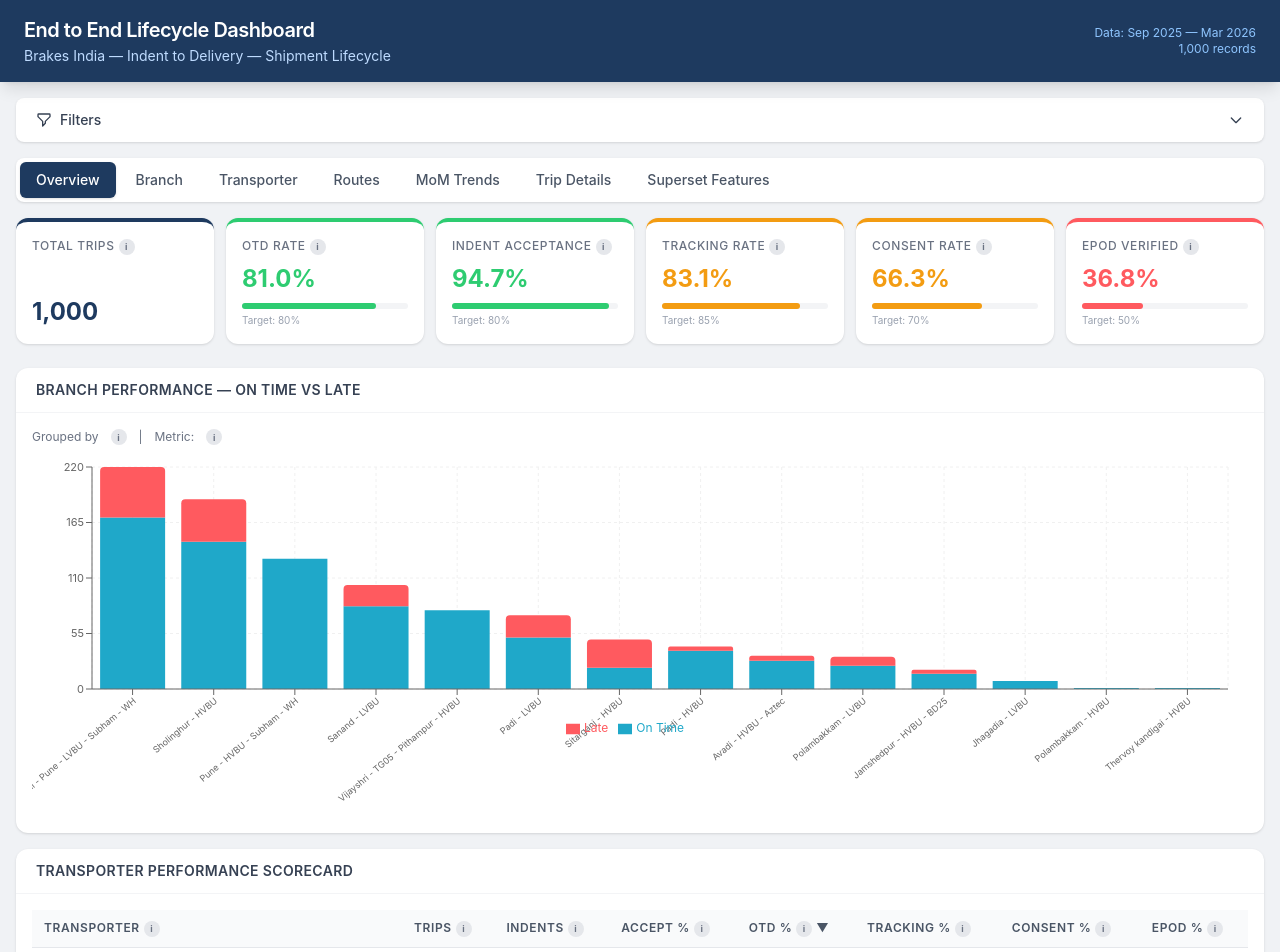
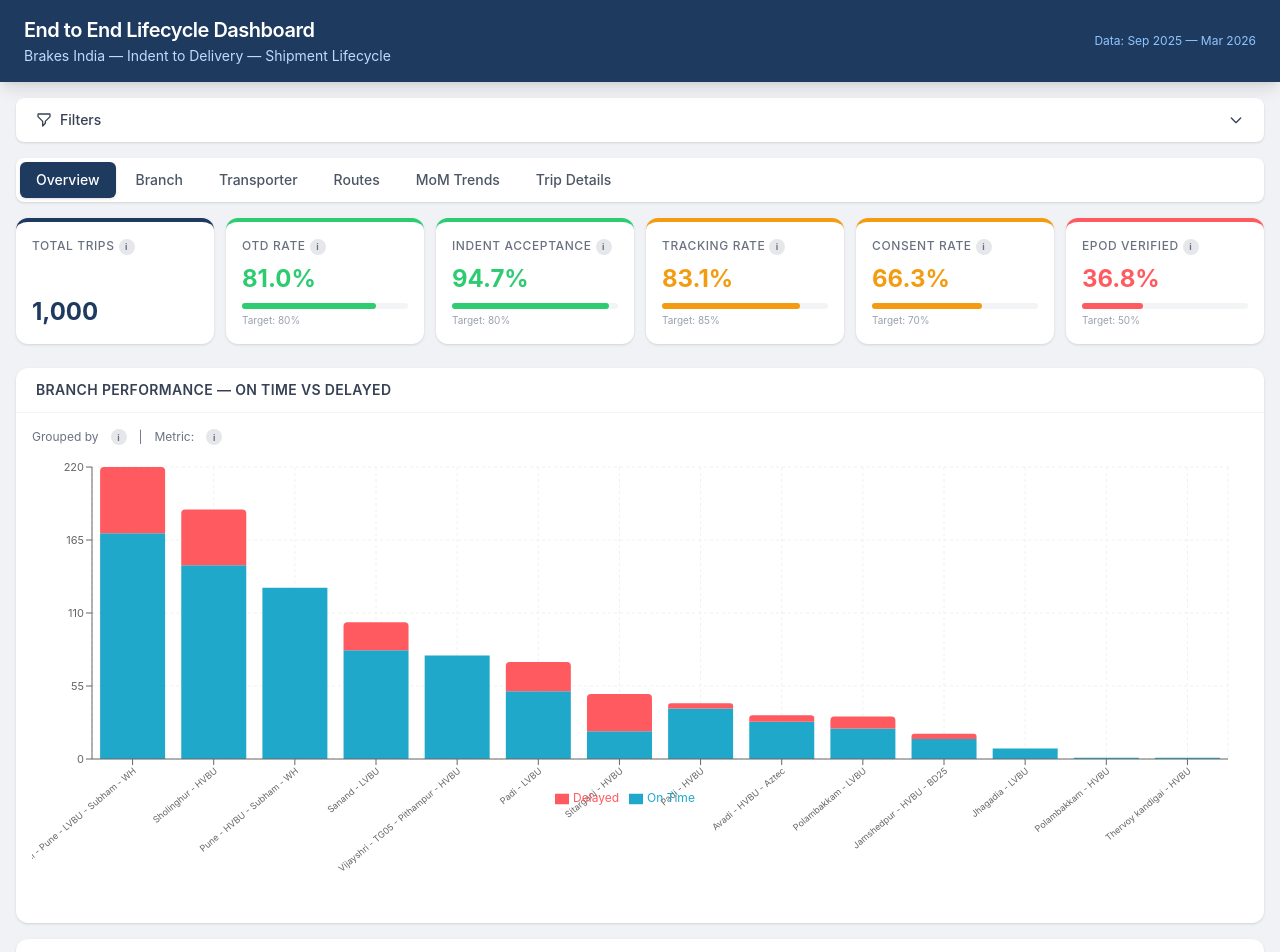
Before and after one commit to arjunhariharan1234/E2E-dashboard, a React (Vite) app in the folder dashboard/: page / in a window 1280 px wide. Shown: the top 952 px of the page. Built offline with nearby package versions, Linux system fonts and the light colour scheme.

Commit message:
Fix tooltips, remove Superset tab & record count, use Delayed, top 5 MoM, larger charts, full-width heatmap

```diff
--- a/dashboard/src/App.jsx
+++ b/dashboard/src/App.jsx
@@ -18,7 +18,6 @@ import MoMTrends from './components/MoMTrends';
 import RouteHeatmap from './components/RouteHeatmap';
 import TripDrillDown from './components/TripDrillDown';
 import Filters from './components/Filters';
-import SupersetFeatures from './components/SupersetFeatures';
 
 const ALL_DATA = loadDataset();
 
@@ -61,7 +60,6 @@ export default function App() {
     { id: 'routes', label: 'Routes' },
     { id: 'trends', label: 'MoM Trends' },
     { id: 'drilldown', label: 'Trip Details' },
-    { id: 'superset', label: 'Superset Features' },
   ];
 
   return (
@@ -78,7 +76,6 @@ export default function App() {
           </div>
           <div className="text-xs text-blue-300 text-right">
             <div>Data: Sep 2025 &mdash; Mar 2026</div>
-            <div>{ALL_DATA.length.toLocaleString()} records</div>
           </div>
         </div>
       </header>
@@ -108,8 +105,6 @@ export default function App() {
           ))}
         </nav>
 
-        {activeSection !== 'superset' && (
-          <>
         <div className="grid grid-cols-2 md:grid-cols-3 lg:grid-cols-6 gap-3 mb-6">
           <KPICard label="Total Trips" value={kpis.totalTrips.toLocaleString()} color="#1e3a5f" fieldKey="totalTrips" />
           <KPICard label="OTD Rate" value={`${kpis.otdRate}%`} color="#2ecc71" target={80} actual={parseFloat(kpis.otdRate)} fieldKey="onTimeRate" />
@@ -120,7 +115,7 @@ export default function App() {
         </div>
 
         {(activeSection === 'overview' || activeSection === 'branch') && (
-              <Section title="Branch Performance &mdash; On Time vs Late">
+          <Section title="Branch Performance &mdash; On Time vs Delayed">
             <BranchPerformance data={branchData} />
           </Section>
         )}
@@ -137,33 +132,25 @@ export default function App() {
         )}
 
         {(activeSection === 'overview' || activeSection === 'routes') && (
-              <Section title="Route Level &mdash; On Time vs Late">
+          <Section title="Route Level &mdash; On Time vs Delayed">
             <RouteAnalysis data={routeData} />
           </Section>
         )}
 
         {(activeSection === 'overview' || activeSection === 'trends') && (
-              <div className="grid grid-cols-1 lg:grid-cols-2 gap-4 mb-4">
-                <Section title="MoM Transporter OTD %">
+          <>
+            <Section title="MoM Transporter OTD % (Top 5)">
               <MoMTrends data={momData} months={MONTHS} />
             </Section>
             <Section title="Route OTD % &mdash; Monthly Heatmap">
               <RouteHeatmap data={routeMomData} months={MONTHS} />
             </Section>
-              </div>
+          </>
         )}
 
         {(activeSection === 'overview' || activeSection === 'drilldown') && (
           <Section title="Trip Detail Drill Down">
             <TripDrillDown data={tripDetails} />
-              </Section>
-            )}
-          </>
-        )}
-
-        {activeSection === 'superset' && (
-          <Section title="Superset Capabilities &mdash; What You Get on Production">
-            <SupersetFeatures />
           </Section>
         )}
       </div>
--- a/dashboard/src/components/BranchPerformance.jsx
+++ b/dashboard/src/components/BranchPerformance.jsx
@@ -8,7 +8,7 @@ export default function BranchPerformance({ data }) {
     .map((d) => ({
       name: d.key,
       'On Time': d.onTime,
-      'Late': d.late,
+      'Delayed': d.late,
       total: d.onTime + d.late,
     }))
     .sort((a, b) => b.total - a.total);
@@ -22,8 +22,8 @@ export default function BranchPerformance({ data }) {
         <span>Metric:</span>
         <FieldInfo field="staBreach" />
       </div>
-      <ResponsiveContainer width="100%" height={360}>
-        <BarChart data={chartData} margin={{ top: 10, right: 20, left: 0, bottom: 80 }}>
+      <ResponsiveContainer width="100%" height={450}>
+        <BarChart data={chartData} margin={{ top: 10, right: 20, left: 0, bottom: 100 }}>
           <CartesianGrid strokeDasharray="3 3" stroke="#f0f0f0" />
           <XAxis
             dataKey="name"
@@ -38,7 +38,7 @@ export default function BranchPerformance({ data }) {
           />
           <Legend wrapperStyle={{ fontSize: 12 }} />
           <Bar dataKey="On Time" stackId="a" fill="#1fa8c9" radius={[0, 0, 0, 0]} />
-          <Bar dataKey="Late" stackId="a" fill="#ff5a5f" radius={[4, 4, 0, 0]} />
+          <Bar dataKey="Delayed" stackId="a" fill="#ff5a5f" radius={[4, 4, 0, 0]} />
         </BarChart>
       </ResponsiveContainer>
     </div>
--- a/dashboard/src/components/FieldInfo.jsx
+++ b/dashboard/src/components/FieldInfo.jsx
@@ -1,33 +1,60 @@
-import { useState, useRef, useEffect } from 'react';
+import { useState, useRef, useEffect, useCallback } from 'react';
+import { createPortal } from 'react-dom';
 import { FIELD_INFO } from '../data/generateData';
 
 export default function FieldInfo({ field }) {
   const [open, setOpen] = useState(false);
-  const ref = useRef(null);
+  const [pos, setPos] = useState({ top: 0, left: 0 });
+  const btnRef = useRef(null);
+  const popRef = useRef(null);
   const info = FIELD_INFO[field];
+
+  const updatePos = useCallback(() => {
+    if (!btnRef.current) return;
+    const rect = btnRef.current.getBoundingClientRect();
+    const popH = 200;
+    const spaceBelow = window.innerHeight - rect.bottom;
+    const openBelow = spaceBelow > popH;
+    setPos({
+      top: openBelow ? rect.bottom + 6 : rect.top - popH - 6,
+      left: Math.max(8, Math.min(rect.left - 120, window.innerWidth - 300)),
+    });
+  }, []);
 
   useEffect(() => {
     if (!open) return;
-    const handler = (e) => {
-      if (ref.current && !ref.current.contains(e.target)) setOpen(false);
+    updatePos();
+    const close = (e) => {
+      if (btnRef.current?.contains(e.target)) return;
+      if (popRef.current?.contains(e.target)) return;
+      setOpen(false);
     };
-    document.addEventListener('mousedown', handler);
-    return () => document.removeEventListener('mousedown', handler);
-  }, [open]);
+    document.addEventListener('mousedown', close);
+    window.addEventListener('scroll', updatePos, true);
+    return () => {
+      document.removeEventListener('mousedown', close);
+      window.removeEventListener('scroll', updatePos, true);
+    };
+  }, [open, updatePos]);
 
   if (!info) return null;
 
   return (
-    <span className="relative inline-block ml-1" ref={ref}>
+    <span className="relative inline-block ml-1">
       <button
+        ref={btnRef}
         onClick={(e) => { e.stopPropagation(); setOpen(!open); }}
         className="inline-flex items-center justify-center w-4 h-4 rounded-full bg-gray-200 hover:bg-blue-100 text-gray-500 hover:text-blue-600 text-[9px] font-bold leading-none cursor-pointer transition-colors"
         title="Field info"
       >
         i
       </button>
-      {open && (
-        <div className="absolute z-[100] bottom-6 left-1/2 -translate-x-1/2 w-72 bg-white border border-gray-200 rounded-lg shadow-xl p-3 text-left">
+      {open && createPortal(
+        <div
+          ref={popRef}
+          className="fixed w-72 bg-white border border-gray-200 rounded-lg shadow-2xl p-3 text-left"
+          style={{ top: pos.top, left: pos.left, zIndex: 9999 }}
+        >
           <div className="text-xs font-bold text-gray-800 mb-1">{info.label}</div>
           <div className="flex items-center gap-1 mb-1.5">
             <span className="px-1.5 py-0.5 bg-indigo-50 text-indigo-700 text-[10px] font-mono rounded">
@@ -42,27 +69,9 @@ export default function FieldInfo({ field }) {
               <code className="text-[10px] text-amber-900 break-all">{info.formula}</code>
             </div>
           )}
-          <div className="absolute -bottom-1 left-1/2 -translate-x-1/2 w-2 h-2 bg-white border-r border-b border-gray-200 rotate-45" />
-        </div>
+        </div>,
+        document.body
       )}
     </span>
   );
 }
-
-export function FieldInfoInline({ field }) {
-  const info = FIELD_INFO[field];
-  if (!info) return null;
-
-  return (
-    <div className="px-3 py-2 bg-slate-50 border border-slate-100 rounded-lg text-xs">
-      <div className="flex items-center gap-2 mb-1">
-        <span className="font-semibold text-gray-800">{info.label}</span>
-        <span className="px-1.5 py-0.5 bg-indigo-50 text-indigo-600 font-mono rounded text-[10px]">{info.column}</span>
-      </div>
-      <p className="text-gray-500 text-[11px] leading-relaxed">{info.desc}</p>
-      {info.formula && (
-        <code className="block mt-1 text-[10px] text-amber-700 bg-amber-50 px-2 py-1 rounded">{info.formula}</code>
-      )}
-    </div>
-  );
-}
--- a/dashboard/src/components/MoMTrends.jsx
+++ b/dashboard/src/components/MoMTrends.jsx
@@ -3,19 +3,26 @@ import {
   LineChart, Line, XAxis, YAxis, CartesianGrid, Tooltip, Legend, ResponsiveContainer,
 } from 'recharts';
 
-const COLORS = [
-  '#1fa8c9', '#ff5a5f', '#6c5ce7', '#f39c12', '#2ecc71',
-  '#e74c3c', '#3498db', '#9b59b6', '#1abc9c', '#e67e22',
-  '#00b894', '#fd79a8', '#636e72', '#0984e3', '#d63031',
-];
+const COLORS = ['#1fa8c9', '#ff5a5f', '#6c5ce7', '#f39c12', '#2ecc71'];
 
 export default function MoMTrends({ data, months }) {
   const { chartData, transporters } = useMemo(() => {
-    const transporterSet = new Set();
+    // Aggregate total trips per transporter to find top 5
+    const totals = {};
+    for (const row of data) {
+      if (!totals[row.transporterName]) totals[row.transporterName] = 0;
+      totals[row.transporterName] += row.closed || 0;
+    }
+    const top5 = Object.entries(totals)
+      .sort((a, b) => b[1] - a[1])
+      .slice(0, 5)
+      .map(([name]) => name);
+
+    const top5Set = new Set(top5);
     const byMonth = {};
 
     for (const row of data) {
-      transporterSet.add(row.transporterName);
+      if (!top5Set.has(row.transporterName)) continue;
       if (!byMonth[row.monthLabel]) byMonth[row.monthLabel] = { month: row.monthLabel };
       const closed = row.closed || 0;
       const otd = closed ? ((row.onTime / closed) * 100).toFixed(1) : 0;
@@ -23,29 +30,29 @@ export default function MoMTrends({ data, months }) {
     }
 
     const ordered = months.map((m) => byMonth[m.label] || { month: m.label });
-    return { chartData: ordered, transporters: [...transporterSet].sort() };
+    return { chartData: ordered, transporters: top5 };
   }, [data, months]);
 
   return (
-    <ResponsiveContainer width="100%" height={360}>
+    <ResponsiveContainer width="100%" height={450}>
       <LineChart data={chartData} margin={{ top: 10, right: 20, left: 0, bottom: 10 }}>
         <CartesianGrid strokeDasharray="3 3" stroke="#f0f0f0" />
-        <XAxis dataKey="month" tick={{ fontSize: 10 }} />
+        <XAxis dataKey="month" tick={{ fontSize: 11 }} />
         <YAxis domain={[0, 100]} tick={{ fontSize: 11 }} unit="%" />
         <Tooltip
           contentStyle={{ borderRadius: 8, border: 'none', boxShadow: '0 4px 12px rgba(0,0,0,0.1)' }}
           formatter={(v) => `${v}%`}
         />
-        <Legend wrapperStyle={{ fontSize: 9 }} />
+        <Legend wrapperStyle={{ fontSize: 11 }} />
         {transporters.map((t, i) => (
           <Line
             key={t}
             type="monotone"
             dataKey={t}
-            stroke={COLORS[i % COLORS.length]}
-            strokeWidth={2}
-            dot={{ r: 3 }}
-            activeDot={{ r: 5 }}
+            stroke={COLORS[i]}
+            strokeWidth={2.5}
+            dot={{ r: 4 }}
+            activeDot={{ r: 6 }}
             connectNulls
           />
         ))}
--- a/dashboard/src/components/RouteAnalysis.jsx
+++ b/dashboard/src/components/RouteAnalysis.jsx
@@ -8,7 +8,7 @@ export default function RouteAnalysis({ data }) {
     .map((d) => ({
       name: d.key,
       'On Time': d.onTime,
-      Late: d.late,
+      Delayed: d.late,
       total: d.onTime + d.late,
     }))
     .sort((a, b) => b.total - a.total)
@@ -23,15 +23,15 @@ export default function RouteAnalysis({ data }) {
         <span>Metric:</span>
         <FieldInfo field="staBreach" />
       </div>
-      <ResponsiveContainer width="100%" height={400}>
-        <BarChart data={chartData} margin={{ top: 10, right: 20, left: 0, bottom: 100 }}>
+      <ResponsiveContainer width="100%" height={500}>
+        <BarChart data={chartData} margin={{ top: 10, right: 20, left: 0, bottom: 120 }}>
           <CartesianGrid strokeDasharray="3 3" stroke="#f0f0f0" />
           <XAxis dataKey="name" tick={{ fontSize: 9 }} angle={-50} textAnchor="end" interval={0} />
           <YAxis tick={{ fontSize: 11 }} />
           <Tooltip contentStyle={{ borderRadius: 8, border: 'none', boxShadow: '0 4px 12px rgba(0,0,0,0.1)' }} />
           <Legend wrapperStyle={{ fontSize: 12 }} />
           <Bar dataKey="On Time" stackId="a" fill="#1fa8c9" />
-          <Bar dataKey="Late" stackId="a" fill="#ff5a5f" radius={[4, 4, 0, 0]} />
+          <Bar dataKey="Delayed" stackId="a" fill="#ff5a5f" radius={[4, 4, 0, 0]} />
         </BarChart>
       </ResponsiveContainer>
     </div>
--- a/dashboard/src/components/TransporterFulfilment.jsx
+++ b/dashboard/src/components/TransporterFulfilment.jsx
@@ -22,7 +22,7 @@ export default function TransporterFulfilment({ data }) {
         <span>Grouped by</span>
         <FieldInfo field="transporterName" />
       </div>
-      <ResponsiveContainer width="100%" height={360}>
+      <ResponsiveContainer width="100%" height={450}>
         <BarChart data={chartData} margin={{ top: 10, right: 20, left: 0, bottom: 80 }}>
           <CartesianGrid strokeDasharray="3 3" stroke="#f0f0f0" />
           <XAxis dataKey="name" tick={{ fontSize: 9 }} angle={-40} textAnchor="end" interval={0} />
--- a/dashboard/src/components/TripDrillDown.jsx
+++ b/dashboard/src/components/TripDrillDown.jsx
@@ -178,9 +178,9 @@ export default function TripDrillDown({ data }) {
                   <td className="px-3 py-2">
                     <span
                       className={`px-2 py-0.5 rounded text-xs font-semibold ${
-                        r.status === 'On Time'
-                          ? 'bg-emerald-50 text-emerald-700'
-                          : 'bg-red-50 text-red-700'
+                        r.status === 'Delayed'
+                          ? 'bg-red-50 text-red-700'
+                          : 'bg-emerald-50 text-emerald-700'
                       }`}
                     >
                       {r.status}
--- a/dashboard/src/data/generateData.js
+++ b/dashboard/src/data/generateData.js
@@ -266,7 +266,7 @@ function getTripDetails(records) {
         consignee: r.consigneeName,
         originCity: r.originCity,
         destinationCity: r.destinationCity,
-        status: r.staBreach ? 'Late' : 'On Time',
+        status: r.staBreach ? 'Delayed' : 'On Time',
         delayHours: delayHours,
         delayBucket,
         distance: r.distance,
```
Also changed, not shown: dashboard/src/components/RouteHeatmap.jsx (+22 -12 lines), 2 other files (tests, documents, lock files or other folders). Lines whose indentation alone changed are shown as unchanged.
